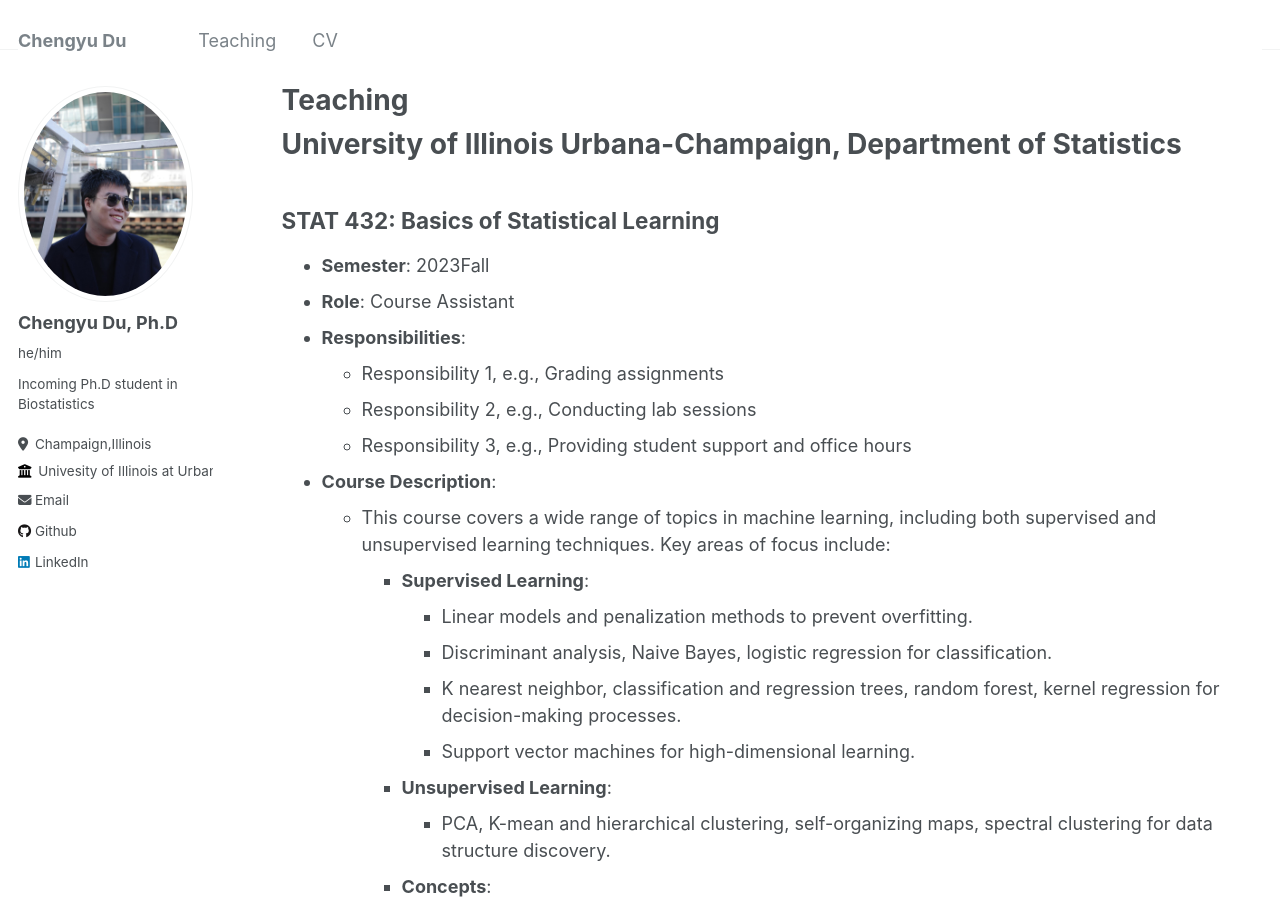
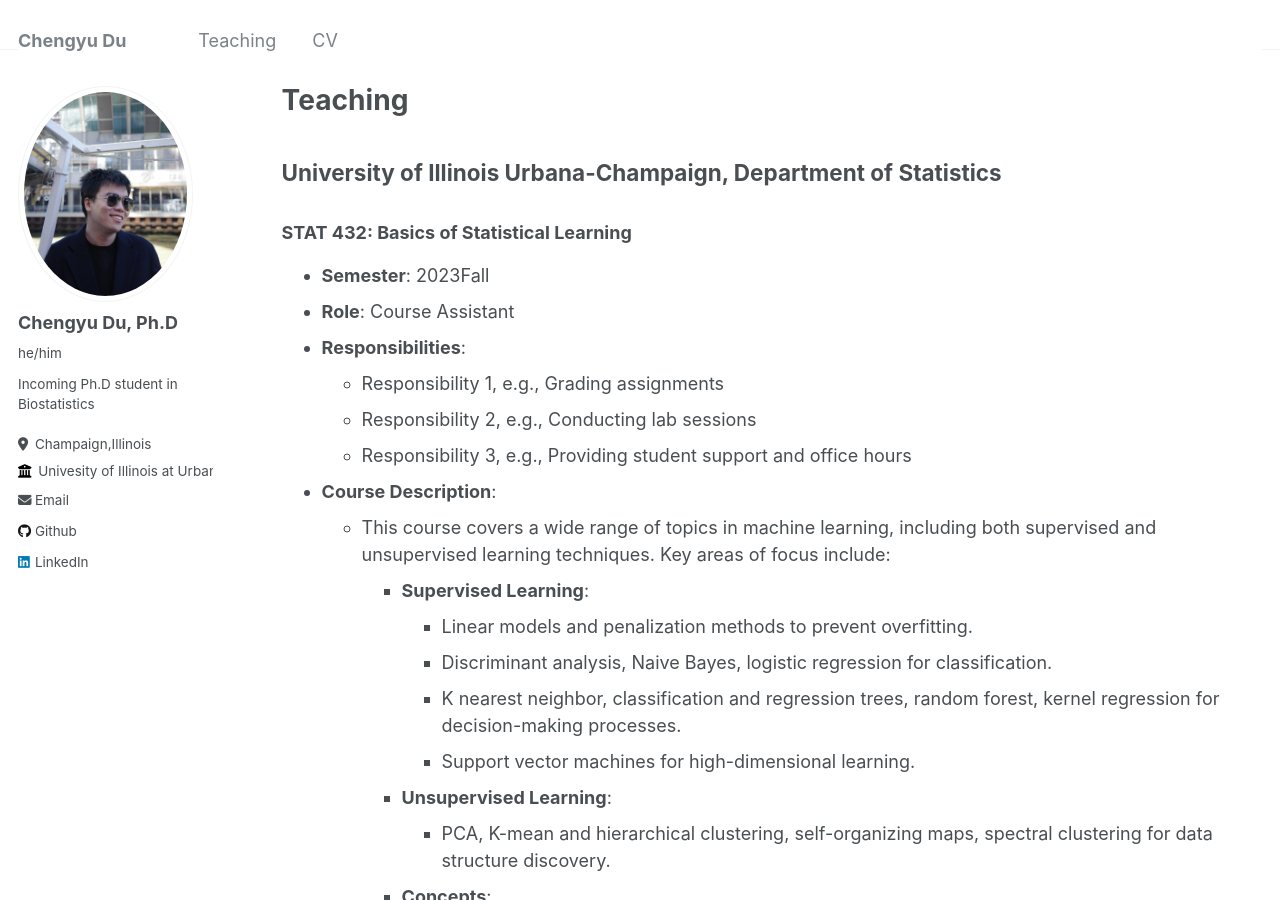
Before and after one commit to ChengyuRicardoDu/ChengyuRicardoDu.github.io, a Jekyll site: the page built from _teaching/2023fall-teaching.md, in a window 1280 px wide and 900 px high. Built offline with Jekyll 4.4.1, drawn with Linux system fonts in a browser that asks for light colours.

```diff
--- a/_teaching/2023fall-teaching.md
+++ b/_teaching/2023fall-teaching.md
@@ -4,9 +4,9 @@ title: "Teaching"
 permalink: /teaching/
 author_profile: true
 ---
-# University of Illinois Urbana-Champaign, Department of Statistics
+## University of Illinois Urbana-Champaign, Department of Statistics
 
-## STAT 432: Basics of Statistical Learning
+### STAT 432: Basics of Statistical Learning
 - **Semester**: 2023Fall
 - **Role**: Course Assistant
 - **Responsibilities**:
```
